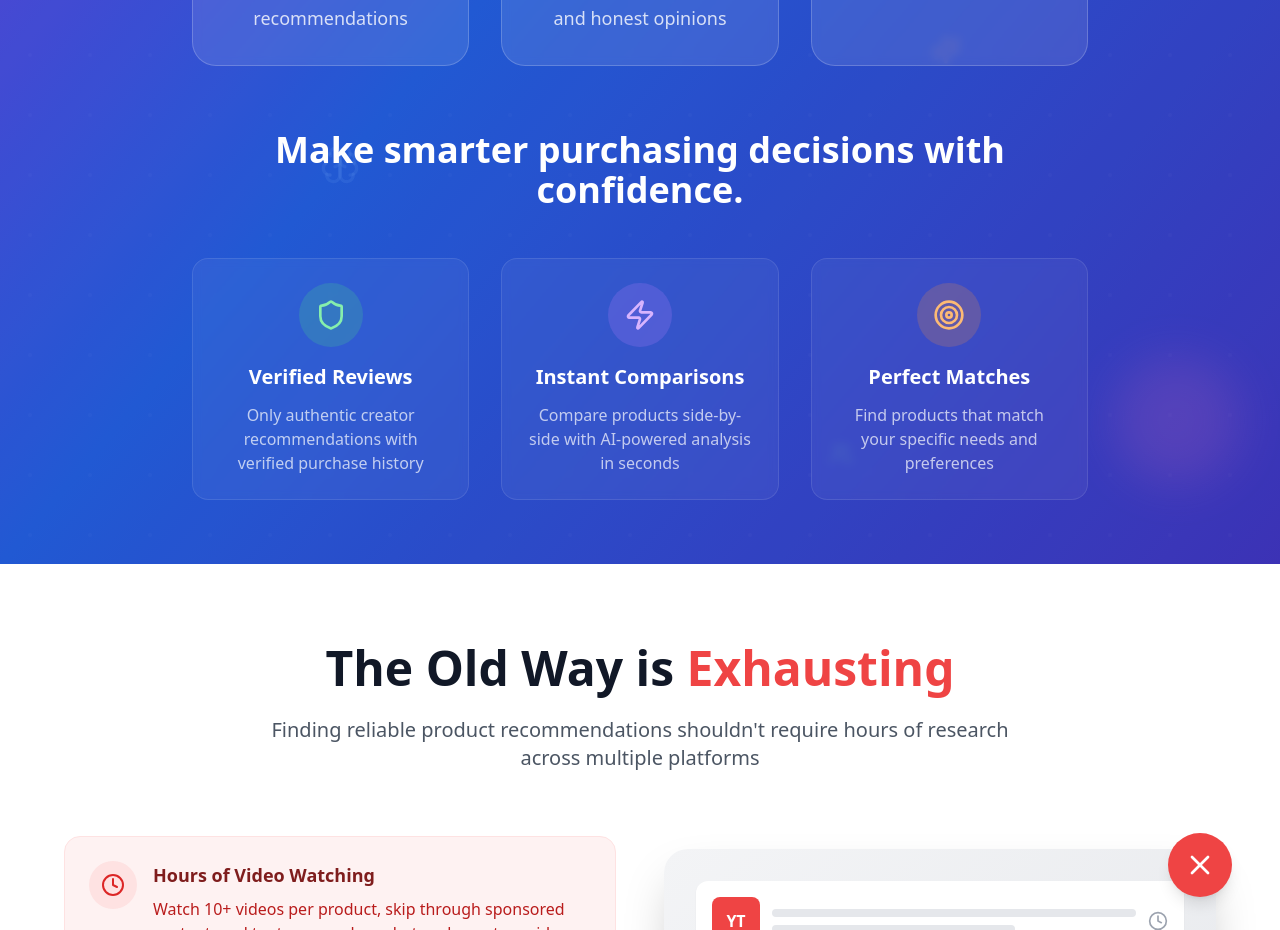
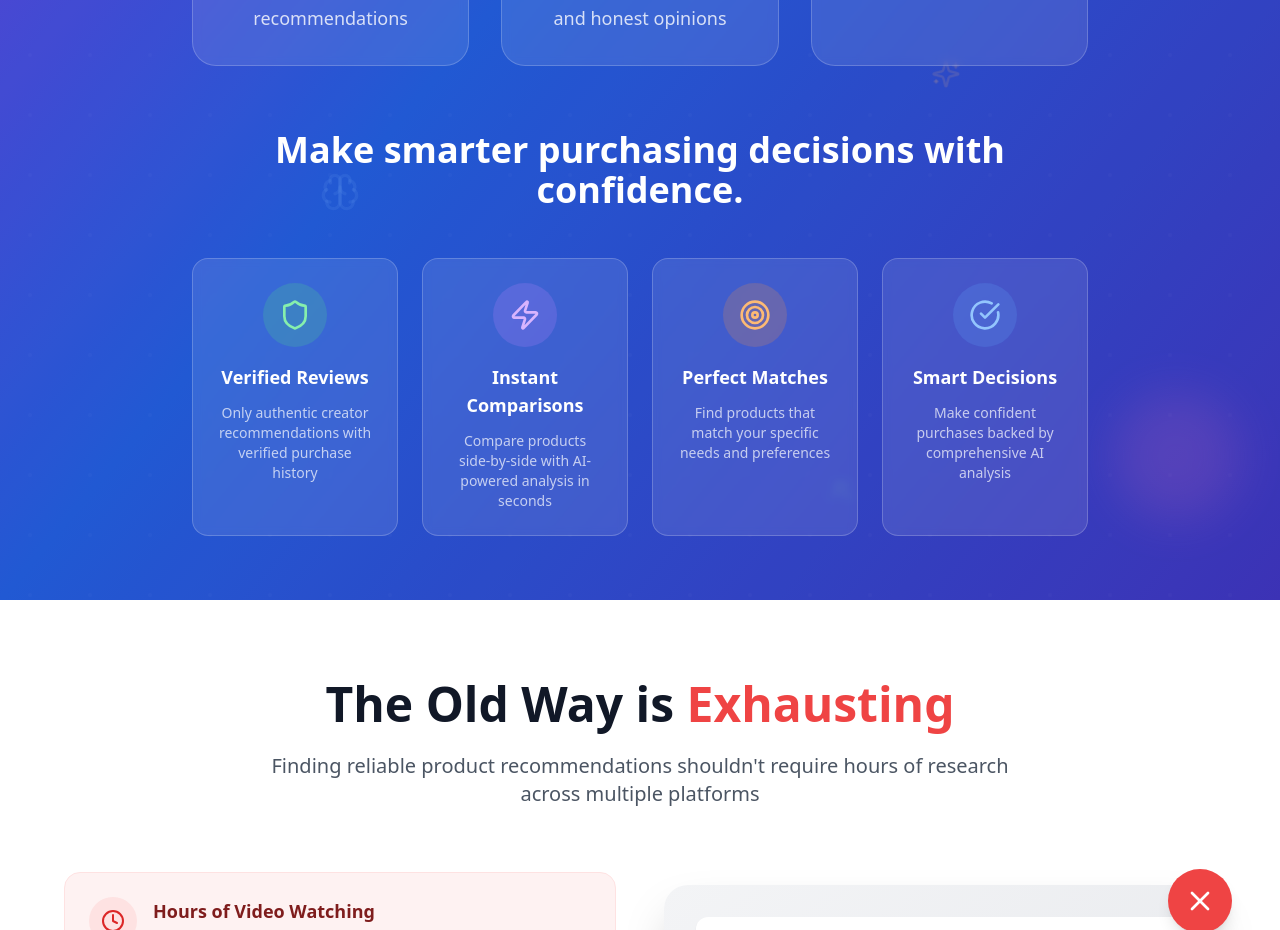
Before and after one commit to nestor29-developer/creator-score-compare, a React (Vite) app: page / in a window 1280 px wide. Shown: the part 1000-1930 px from the top of the page. Built offline with nearby package versions, Linux system fonts and the light colour scheme.

Commit message:
Refactor: Restore 3 feature cards, add 4th
Restored the original 3 feature cards and added a new one with the text "Make smarter purchasing decisions with confidence." in the Hero section.

```diff
--- a/src/components/Hero.tsx
+++ b/src/components/Hero.tsx
@@ -1,5 +1,4 @@
-
-import { ArrowRight, PlayCircle, Star, TrendingUp, Sparkles, Brain, Users, LogIn, Shield, Zap, Target } from "lucide-react";
+import { ArrowRight, PlayCircle, Star, TrendingUp, Sparkles, Brain, Users, LogIn, Shield, Zap, Target, CheckCircle } from "lucide-react";
 import { Button } from "@/components/ui/button";
 import { useIntersectionObserver } from "@/hooks/useIntersectionObserver";
 
@@ -84,7 +83,7 @@ const Hero = () => {
             </Button>
           </div>
 
-          {/* Feature Section - Original smaller cards */}
+          {/* Original Feature Section - Keep the 3 smaller cards exactly as they were */}
           <div className="grid grid-cols-1 md:grid-cols-3 gap-8 max-w-5xl mx-auto mb-16">
             <div className={`text-center p-8 bg-white/10 backdrop-blur-sm rounded-3xl border border-white/20 hover:scale-105 transition-all duration-500 delay-1200 ${hasIntersected ? 'opacity-100 translate-y-0' : 'opacity-0 translate-y-8'}`}>
               <div className="w-20 h-20 bg-yellow-400/20 rounded-full flex items-center justify-center mx-auto mb-6">
@@ -109,35 +108,43 @@ const Hero = () => {
             </div>
           </div>
 
-          {/* New Smart Purchasing Section */}
-          <div className="max-w-4xl mx-auto">
+          {/* New Smart Purchasing Section - 4 smaller cards */}
+          <div className="max-w-5xl mx-auto">
             <h2 className={`text-3xl md:text-4xl font-bold text-white mb-12 transition-all duration-1000 delay-1800 ${hasIntersected ? 'opacity-100 translate-y-0' : 'opacity-0 translate-y-8'}`}>
               Make smarter purchasing decisions with confidence.
             </h2>
 
-            <div className="grid grid-cols-1 md:grid-cols-3 gap-8">
-              <div className={`text-center p-6 bg-white/5 backdrop-blur-sm rounded-2xl border border-white/10 hover:scale-105 transition-all duration-500 delay-2000 ${hasIntersected ? 'opacity-100 translate-y-0' : 'opacity-0 translate-y-8'}`}>
+            <div className="grid grid-cols-1 md:grid-cols-2 lg:grid-cols-4 gap-6">
+              <div className={`text-center p-6 bg-white/10 backdrop-blur-sm rounded-2xl border border-white/20 hover:scale-105 transition-all duration-500 delay-2000 ${hasIntersected ? 'opacity-100 translate-y-0' : 'opacity-0 translate-y-8'}`}>
                 <div className="w-16 h-16 bg-green-400/20 rounded-full flex items-center justify-center mx-auto mb-4">
                   <Shield className="h-8 w-8 text-green-300" />
                 </div>
-                <div className="text-xl font-semibold text-white mb-3">Verified Reviews</div>
-                <div className="text-white/70 text-base">Only authentic creator recommendations with verified purchase history</div>
+                <div className="text-lg font-semibold text-white mb-3">Verified Reviews</div>
+                <div className="text-white/70 text-sm">Only authentic creator recommendations with verified purchase history</div>
               </div>
 
-              <div className={`text-center p-6 bg-white/5 backdrop-blur-sm rounded-2xl border border-white/10 hover:scale-105 transition-all duration-500 delay-2200 ${hasIntersected ? 'opacity-100 translate-y-0' : 'opacity-0 translate-y-8'}`}>
+              <div className={`text-center p-6 bg-white/10 backdrop-blur-sm rounded-2xl border border-white/20 hover:scale-105 transition-all duration-500 delay-2200 ${hasIntersected ? 'opacity-100 translate-y-0' : 'opacity-0 translate-y-8'}`}>
                 <div className="w-16 h-16 bg-purple-400/20 rounded-full flex items-center justify-center mx-auto mb-4">
                   <Zap className="h-8 w-8 text-purple-300" />
                 </div>
-                <div className="text-xl font-semibold text-white mb-3">Instant Comparisons</div>
-                <div className="text-white/70 text-base">Compare products side-by-side with AI-powered analysis in seconds</div>
+                <div className="text-lg font-semibold text-white mb-3">Instant Comparisons</div>
+                <div className="text-white/70 text-sm">Compare products side-by-side with AI-powered analysis in seconds</div>
               </div>
 
-              <div className={`text-center p-6 bg-white/5 backdrop-blur-sm rounded-2xl border border-white/10 hover:scale-105 transition-all duration-500 delay-2400 ${hasIntersected ? 'opacity-100 translate-y-0' : 'opacity-0 translate-y-8'}`}>
+              <div className={`text-center p-6 bg-white/10 backdrop-blur-sm rounded-2xl border border-white/20 hover:scale-105 transition-all duration-500 delay-2400 ${hasIntersected ? 'opacity-100 translate-y-0' : 'opacity-0 translate-y-8'}`}>
                 <div className="w-16 h-16 bg-orange-400/20 rounded-full flex items-center justify-center mx-auto mb-4">
                   <Target className="h-8 w-8 text-orange-300" />
                 </div>
-                <div className="text-xl font-semibold text-white mb-3">Perfect Matches</div>
-                <div className="text-white/70 text-base">Find products that match your specific needs and preferences</div>
+                <div className="text-lg font-semibold text-white mb-3">Perfect Matches</div>
+                <div className="text-white/70 text-sm">Find products that match your specific needs and preferences</div>
+              </div>
+
+              <div className={`text-center p-6 bg-white/10 backdrop-blur-sm rounded-2xl border border-white/20 hover:scale-105 transition-all duration-500 delay-2600 ${hasIntersected ? 'opacity-100 translate-y-0' : 'opacity-0 translate-y-8'}`}>
+                <div className="w-16 h-16 bg-blue-400/20 rounded-full flex items-center justify-center mx-auto mb-4">
+                  <CheckCircle className="h-8 w-8 text-blue-300" />
+                </div>
+                <div className="text-lg font-semibold text-white mb-3">Smart Decisions</div>
+                <div className="text-white/70 text-sm">Make confident purchases backed by comprehensive AI analysis</div>
               </div>
             </div>
           </div>
```
